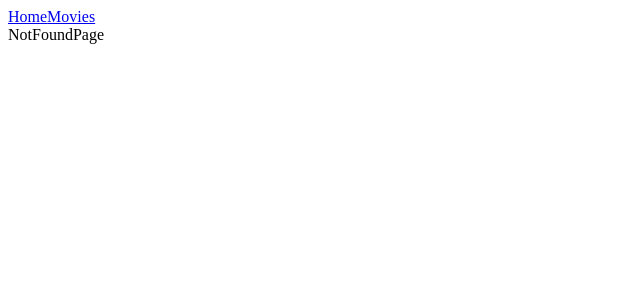
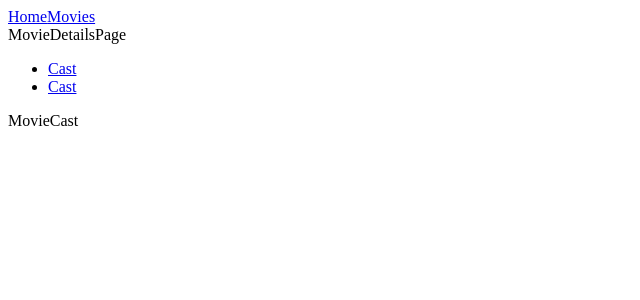
Before and after one commit to MaxSlobodynuk/goit-react-hw-05, a React (Vite) app: page /movies/1/cast in a window 1280 px wide. Shown: the top 300 px of the page, without its empty margins (0-640 px from the left). Built offline with nearby package versions, Linux system fonts and the light colour scheme; no server answers.

Commit message:
add request

```diff
--- a/package.json
+++ b/package.json
@@ -10,6 +10,7 @@
     "preview": "vite preview"
   },
   "dependencies": {
+    "axios": "^1.7.2",
     "react": "^18.2.0",
     "react-dom": "^18.2.0",
     "react-router-dom": "^6.23.1"
--- a/src/components/App/App.jsx
+++ b/src/components/App/App.jsx
@@ -4,9 +4,13 @@ import MoviesPage from "../../pages/MoviesPage/MoviePage";
 import NotFoundPage from "../../pages/NotFoundPage/NotFoundPage";
 import MovieDetailsPage from "../../pages/MovieDetailsPage/MovieDetailsPage";
 import Navigation from "../Navigation/Navigation";
-
+import MovieCast from "../MovieCast/MovieCast";
+import MovieReviews from "../MovieReviews/MovieReviews";
+import { fetchPicturesWithTopic } from "../../movies-api";
 
 const App = () => {
+  fetchPicturesWithTopic();
+
   return (
     <div>
       <Navigation />
@@ -14,7 +18,10 @@ const App = () => {
       <Routes>
         <Route path="/" element={<HomePage />} />
         <Route path="/movies" element={<MoviesPage />} />
-        <Route path="/movies/:movieId" element={<MovieDetailsPage />} />
+        <Route path="/movies/:movieId" element={<MovieDetailsPage />}>
+          <Route path="cast" element={<MovieCast />} />
+          <Route path="reviews" element={<MovieReviews />} />
+        </Route>
         <Route path="*" element={<NotFoundPage />} />
       </Routes>
     </div>
--- a/src/components/MovieCast/MovieCast.jsx
+++ b/src/components/MovieCast/MovieCast.jsx
@@ -0,0 +1,7 @@
+const MovieCast = () => {
+  return (
+    <div>MovieCast</div>
+  )
+}
+
+export default MovieCast
--- a/src/components/MovieReviews/MovieReviews.jsx
+++ b/src/components/MovieReviews/MovieReviews.jsx
@@ -0,0 +1,7 @@
+const MovieReviews = () => {
+  return (
+    <div>MovieReviews</div>
+  )
+}
+
+export default MovieReviews
--- /dev/null
+++ b/src/movies-api.js
@@ -0,0 +1,15 @@
+import axios from "axios";
+
+axios.defaults.baseURL = "https://api.themoviedb.org/3/";
+
+const options = {
+  headers: {
+    Authorization:
+      "Bearer eyJhbGciOiJIUzI1NiJ9.eyJhdWQiOiJiZmVkZTAwYjc5NzM0MWU1MDkyMmJkYTZlMzc5ODlkNCIsInN1YiI6IjY1ZmYyNTc4MTk3ZGU0MDE4NjE4YjU4MyIsInNjb3BlcyI6WyJhcGlfcmVhZCJdLCJ2ZXJzaW9uIjoxfQ._NDeNfRRciTOXCeQG7ECZGqs-DAoBQIZe-235sGZBVc",
+  },
+};
+
+export const fetchPicturesWithTopic = async () => {
+  const data = await axios.get(`trending/movie/day`, options);
+  return data;
+};
--- a/src/pages/HomePage/HomePage.jsx
+++ b/src/pages/HomePage/HomePage.jsx
@@ -1,6 +1,11 @@
 const HomePage = () => {
   return (
-    <div>HomePage</div>
+    <div>
+      <h1>Trending today</h1>
+      <ul>
+
+      </ul>
+    </div>
   )
 }
 
--- a/src/pages/MovieDetailsPage/MovieDetailsPage.jsx
+++ b/src/pages/MovieDetailsPage/MovieDetailsPage.jsx
@@ -1,7 +1,20 @@
+import { Link, Outlet } from "react-router-dom";
+
 const MovieDetailsPage = () => {
   return (
-    <div>MovieDetailsPage</div>
-  )
+    <div>
+      <div>MovieDetailsPage</div>
+      <ul>
+        <li>
+          <Link to="cast">Cast</Link>
+        </li>
+        <li>
+          <Link to="reviews">Cast</Link>
+        </li>
+      </ul>
+      <Outlet />
+    </div>
+  );
 }
 
 export default MovieDetailsPage
```
Also changed, not shown: src/components/MovieList/MovieList.jsx (+7 -0 lines), 1 other file (tests, documents, lock files or other folders).
